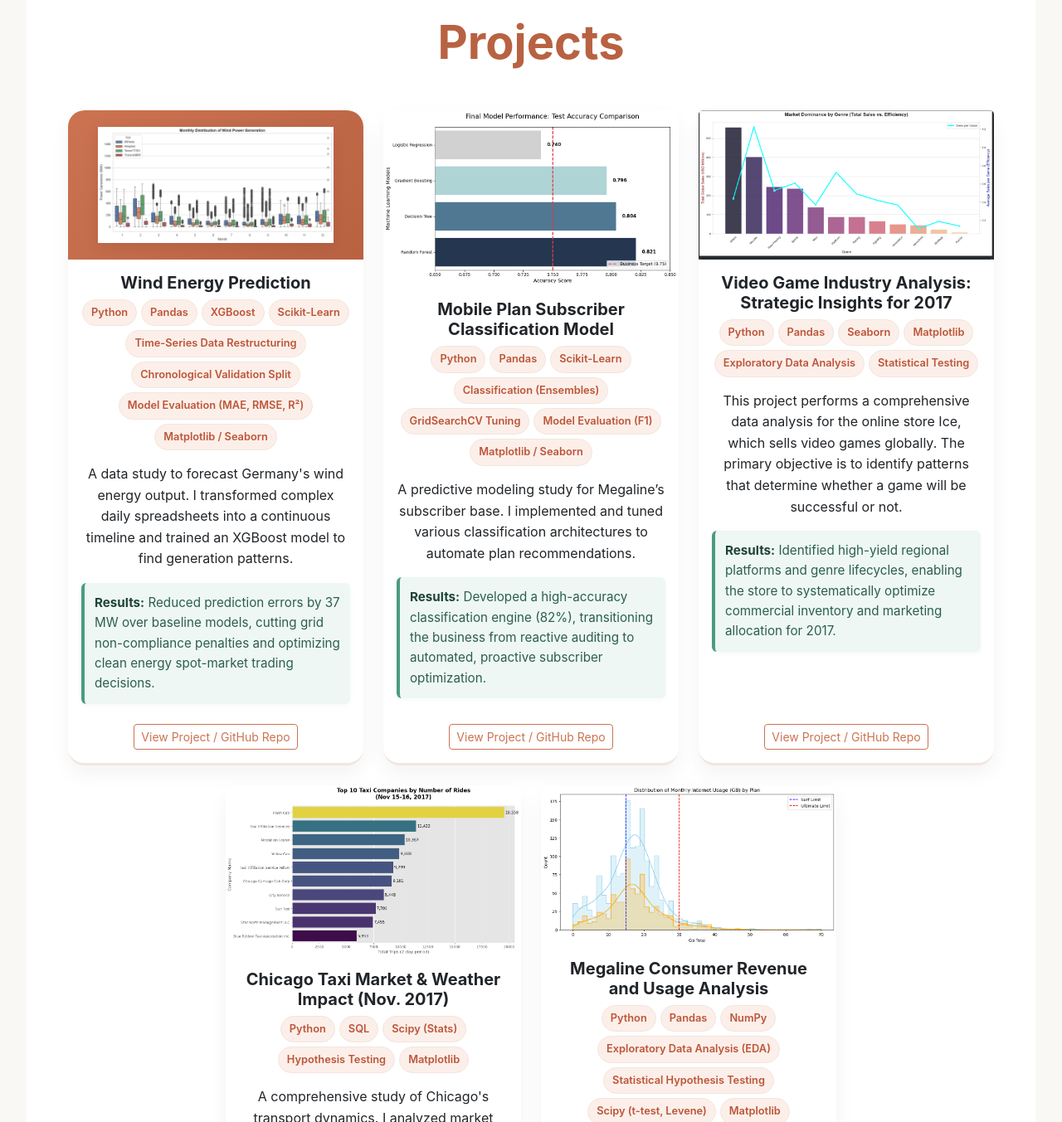
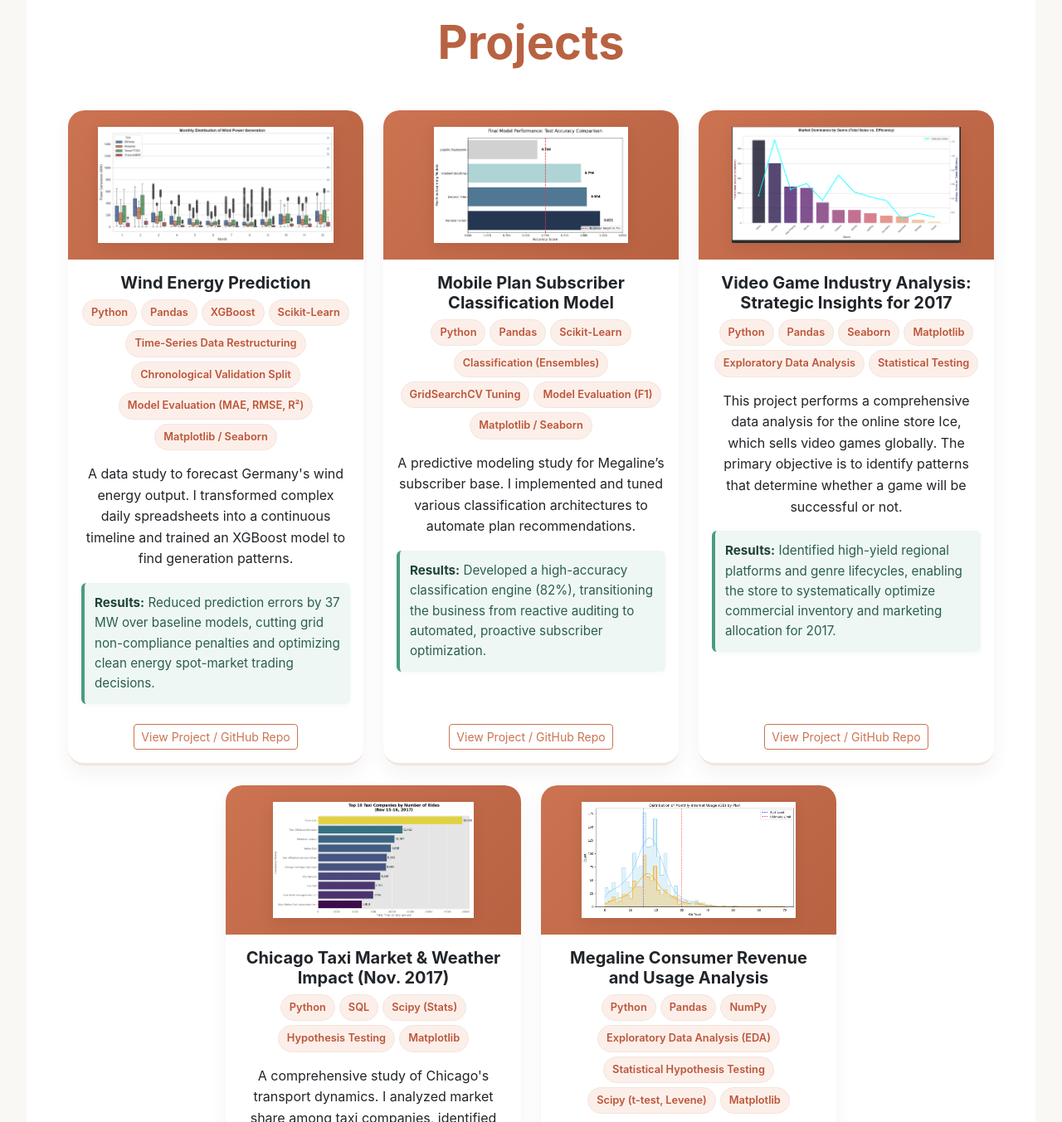
Before and after one commit to fiorellatrigo/fiorellatrigo.github.io, a plain HTML site: page index.html in a window 1280 px wide. Shown: the part 1200-2553 px from the top of the page at 83% size. Drawn offline with nearby package versions, Linux system fonts and the light colour scheme.

Commit message:
modified all headers of project cards

```diff
--- a/index.html
+++ b/index.html
@@ -618,9 +618,12 @@
         <!-- Project 4 -->
         <div class="col-md-6 col-lg-4">
           <div class="card project-card h-100">
-            <a href="#" data-bs-toggle="modal" data-bs-target="#project4Modal">
-              <img src="images/projects/4.png" class="card-img-top" alt="Megaline Subscriber Classification Model">
-            </a>
+            <!-- Contenedor Terracota Completo -->
+            <div class="project-image-wrapper">
+              <a href="#" data-bs-toggle="modal" data-bs-target="#project4Modal" class="w-100 h-100 d-flex justify-content-center">
+                <img src="images/projects/4.png" class="project-thumb" alt="Megaline Subscriber Classification Model">
+              </a>
+            </div>
             <div class="card-body d-flex flex-column justify-content-between text-center">
               <div>
                 <h5 class="card-title fw-bold">Mobile Plan Subscriber Classification Model</h5>
@@ -651,9 +654,12 @@
         <!-- Project 1 -->
         <div class="col-md-6 col-lg-4">
           <div class="card project-card h-100">
-            <a href="#" data-bs-toggle="modal" data-bs-target="#project1Modal">
-              <img src="images/projects/1.png" class="card-img-top" alt="Video Game Analysis">
-            </a>
+            <!-- Contenedor Terracota Completo -->
+            <div class="project-image-wrapper">
+              <a href="#" data-bs-toggle="modal" data-bs-target="#project1Modal" class="w-100 h-100 d-flex justify-content-center">
+                <img src="images/projects/1.png" class="project-thumb" alt="Video Game Analysis">
+              </a>
+            </div>
             <div class="card-body d-flex flex-column justify-content-between text-center">
               <div>
                 <h5 class="card-title fw-bold">Video Game Industry Analysis: Strategic Insights for 2017</h5>
@@ -684,9 +690,11 @@
         <!-- Project 2 -->
         <div class="col-md-6 col-lg-4">
           <div class="card project-card h-100">
-            <a href="#" data-bs-toggle="modal" data-bs-target="#project2Modal">
-              <img src="images/projects/2.png" class="card-img-top" alt="Taxi Analysis Chicago">
-            </a>
+            <div class="project-image-wrapper">
+              <a href="#" data-bs-toggle="modal" data-bs-target="#project2Modal" class="w-100 h-100 d-flex justify-content-center">
+                <img src="images/projects/2.png" class="project-thumb" alt="Taxi Analysis Chicago">
+              </a>
+            </div>
             <div class="card-body d-flex flex-column justify-content-between text-center">
               <div>
                 <h5 class="card-title fw-bold">Chicago Taxi Market & Weather Impact (Nov. 2017)</h5>
@@ -716,9 +724,12 @@
         <!-- Project 3 -->
         <div class="col-md-6 col-lg-4">
           <div class="card project-card h-100">
-            <a href="#" data-bs-toggle="modal" data-bs-target="#project3Modal">
-              <img src="images/projects/3.png" class="card-img-top" alt="Megaline Consumer Revenue and Usage Analysis">
-            </a>
+            <!-- Contenedor Terracota Completo -->
+            <div class="project-image-wrapper">
+              <a href="#" data-bs-toggle="modal" data-bs-target="#project3Modal" class="w-100 h-100 d-flex justify-content-center">
+                <img src="images/projects/3.png" class="project-thumb" alt="Megaline Consumer Revenue and Usage Analysis">
+              </a>
+            </div>
             <div class="card-body d-flex flex-column justify-content-between text-center">
               <div>
                 <h5 class="card-title fw-bold">Megaline Consumer Revenue and Usage Analysis</h5>
```
